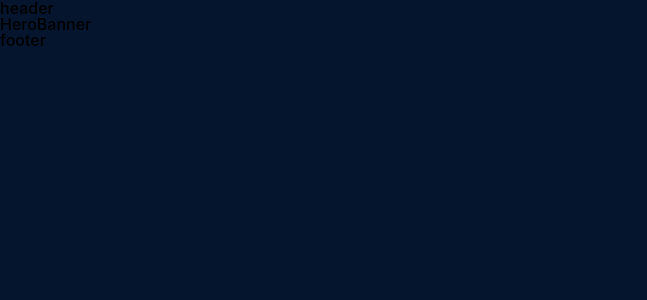
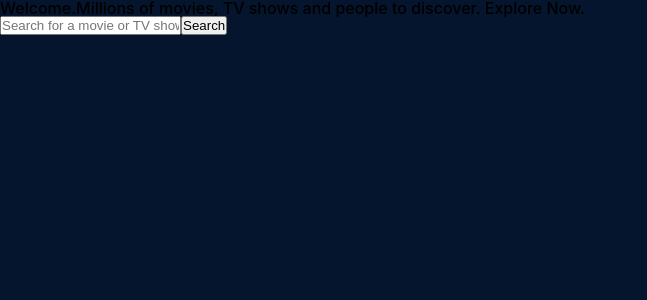
Before and after one commit to izaanahmed55/Movix_Movie_App, a React (Vite) app: page / in a window 1280 px wide. Shown: the top 300 px of the page, without its empty margins (0-647 px from the left). Built offline with nearby package versions, Linux system fonts and the light colour scheme; no server answers.

Commit message:
useFetch

```diff
--- a/src/App.jsx
+++ b/src/App.jsx
@@ -30,7 +30,7 @@
 
   return (
     <BrowserRouter>
-      <Header/>
+      {/* <Header/> */}
       <Routes>
         <Route path="/" element={<Home/>} />
         <Route path="/:mediaType/:id" element={<Details/>} />
@@ -38,7 +38,7 @@
         <Route path="/explore/:mediaType" element={<Explore/>} />
         <Route path="*" element={<PageNotFound/>} />
       </Routes>
-      <Footer/>
+      {/* <Footer/> */}
     </BrowserRouter>
   )
 }
--- a/src/pages/home/heroBanner/HeroBanner.jsx
+++ b/src/pages/home/heroBanner/HeroBanner.jsx
@@ -1,8 +1,35 @@
+import {useState} from "react"
 import "./style.scss"
+import { useNavigate } from "react-router-dom"
 
 const HeroBanner = () => {
+    const [background, setBackground] = useState("")
+    const [query, setQuery] = useState("")
+    const nav = useNavigate()
+
+    const searchQueryHandler = (e) => {
+        if(e.key == "Enter" && query.length > 0) {
+            nav(`/search/${query}`)
+        }
+    }
+
   return (
-    <div>HeroBanner</div>
+    <div className="heroBanner">
+        <div className="wrapper">
+            <div className="heroBannerContent">
+                <span className="title">Welcome.</span>
+                <span className="subTitle">Millions of movies, TV shows and people to discover. Explore Now.</span>
+            </div>
+            <div className="searchInput">
+                <input
+                    type="text"
+                    placeholder="Search for a movie or TV show..."
+                    onKeyUp={searchQueryHandler}
+                    onChange={(e) => setQuery(e.target.value)}/>
+                <button> Search </button>
+            </div>
+        </div>
+    </div>
   )
 }
 
```
Also changed, not shown: src/hooks/useFetch.jsx (added, +28 -0 lines).
